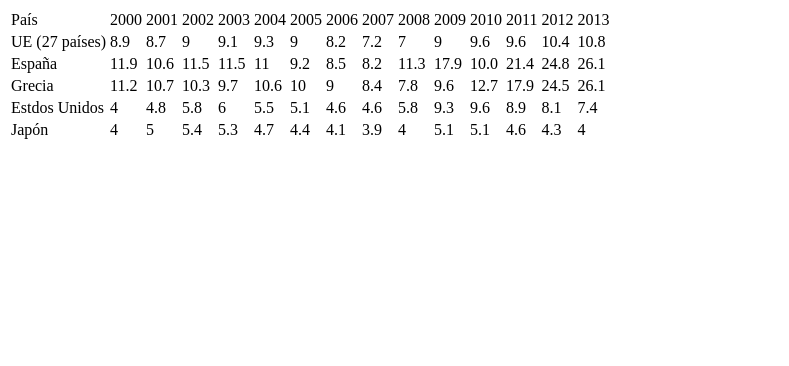
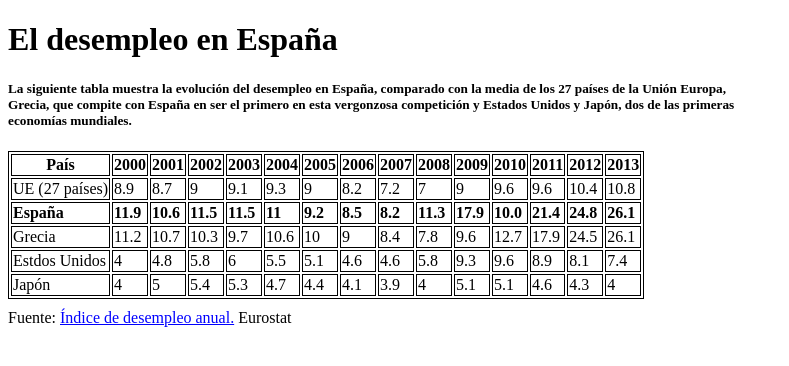
Before and after one commit to codePelli/mpl-tsys-ta29, a plain HTML site: page EJ9/index.html in a window 1280 px wide. Shown: the whole page, without its empty margins (0-789 px from the left). Drawn offline with Linux system fonts and the light colour scheme.

Commit message:
Ej19 done

```diff
--- a/EJ9/css/style.css
+++ b/EJ9/css/style.css
@@ -0,0 +1,24 @@
+table{
+    border: 1px solid;
+}
+
+#country{
+    text-align: center;
+}
+
+td{
+    border: 1px solid;
+}
+
+.row1, .row2{
+    font-weight: bold;
+}
+
+footer{
+    padding-top: 10px;
+}
+
+span{
+    text-decoration: underline;
+    color: blue;
+}
--- a/EJ9/index.html
+++ b/EJ9/index.html
@@ -10,10 +10,13 @@
     <title>Marc Pellicer</title>
 
   </head>
+  <h1>El desempleo en España</h1>
+  <h5>La siguiente tabla muestra la evolución del desempleo en España, comparado con la media de los 27 países de la Unión Europa,</br>
+    Grecia, que compite con España en ser el primero en esta vergonzosa competición y Estados Unidos y Japón, dos de las primeras </br> economías mundiales.</h5>
   <body>
     <table>
-      <tr>
-        <td>País</td>
+      <tr class="row1">
+        <td id="country">País</td>
         <td>2000</td>
         <td>2001</td>
         <td>2002</td>
@@ -46,7 +49,7 @@
         <td>10.4</td>
         <td>10.8</td>
       </tr>
-      <tr>
+      <tr class="row2">
         <td>España</td>
         <td>11.9</td>
         <td>10.6</td>
@@ -116,4 +119,5 @@
       </tr>
     </table>
   </body>
+  <footer> Fuente: <span>Índice de desempleo anual.</span> Eurostat</footer>
 </html>
```
